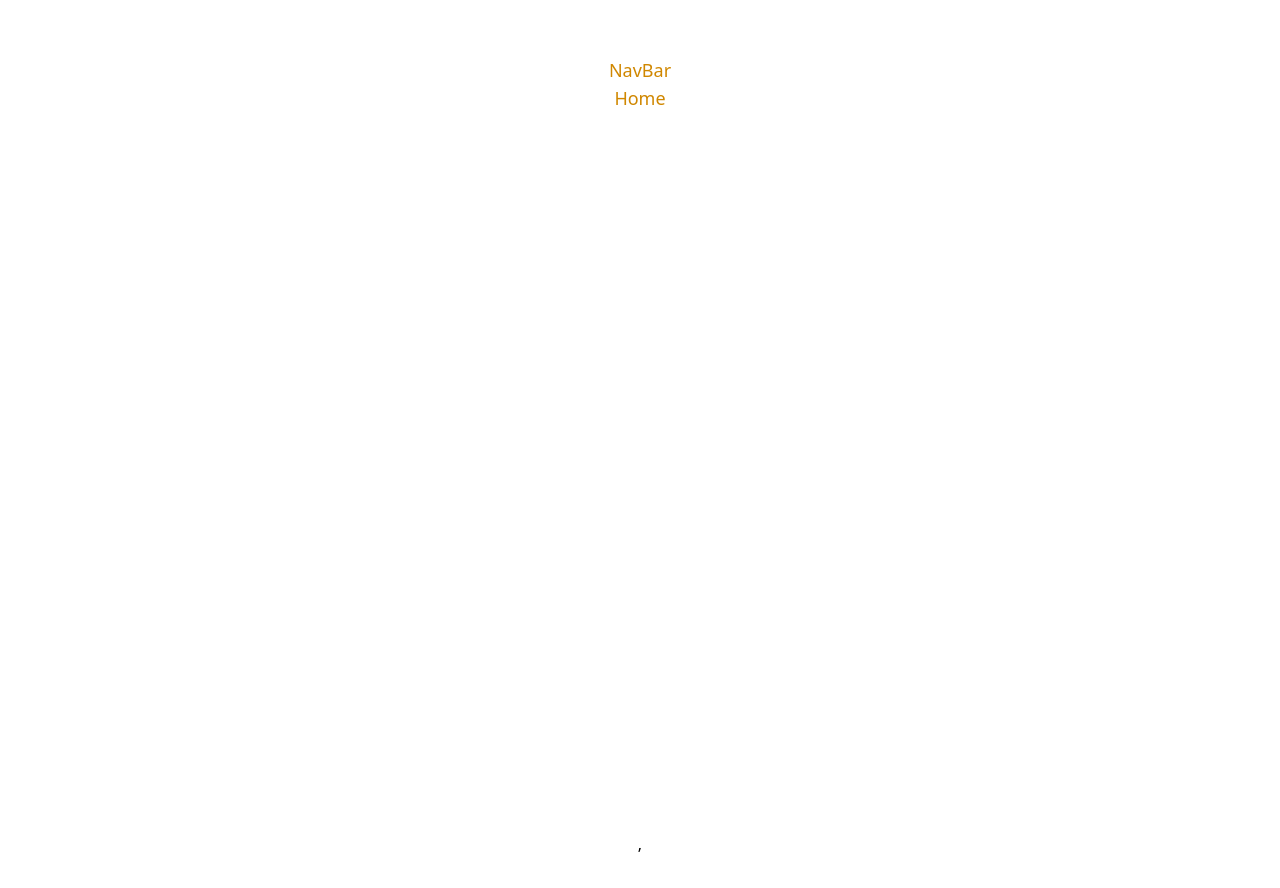
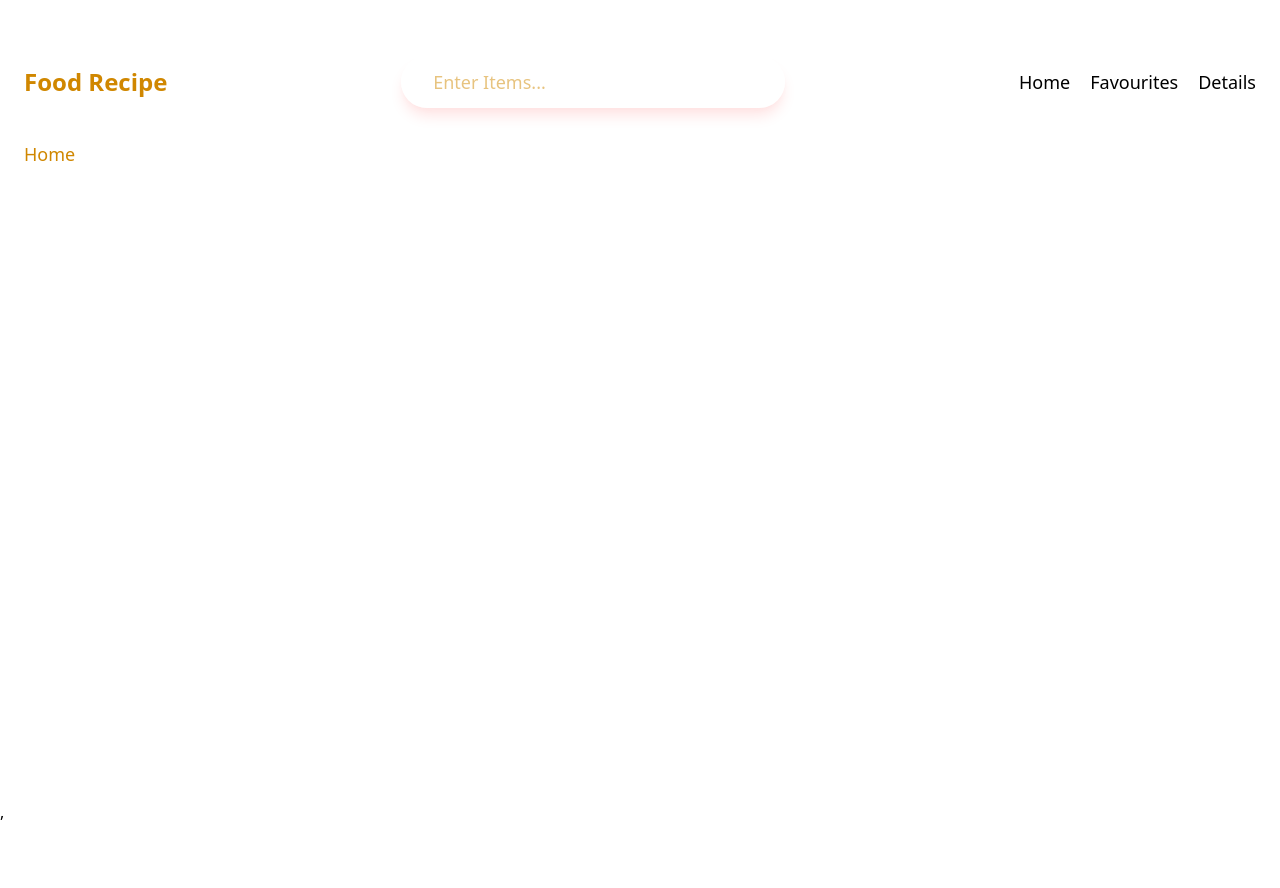
Before and after one commit to ExpixelStudio/react-collection, a React (Vite) app in the folder recipe-app/: page / in a window 1280 px wide. After the commit the page ends 824 px from the top, so only its background shows below. Built offline with nearby package versions, Linux system fonts and the light colour scheme.

Commit message:
Setup page NavLinks for Navbar. Created context folder and GlobalState Component. Imported global state to main.js and wrapped main App component.

```diff
--- a/recipe-app/src/App.css
+++ b/recipe-app/src/App.css
@@ -1,8 +1,9 @@
 /* @import "tailwindcss"; */
 
-#root {
+/* #root {
   max-width: 1280px;
   margin: 0 auto;
   padding: 2rem;
   text-align: center;
 }
+ */
--- a/recipe-app/src/components/navbar/index.jsx
+++ b/recipe-app/src/components/navbar/index.jsx
@@ -1,8 +1,45 @@
+import { NavLink } from "react-router-dom";
 
+export default function NavBar() {
+  return (
+    <div className="flex justify-between items-center py-8 container mx-auto flex-col lg:flex-row gap-5 lg:gap-0">
+      <h2 className="text-2xl font-semibold">Food Recipe</h2>
 
+      <form action="">
+        <input
+          type="text"
+          name="search"
+          placeholder="Enter Items..."
+          className="bg-white/75 p-3 px-8 rounded-full outline-none lg:w-96 shadow-lg shadow-red-100 focus:shadow-red-200"
+        />
+      </form>
 
-export default function NavBar(){
-   return (
-      <div>NavBar</div>
-   )
+      <ul className="flex gap-5">
+        <li>
+          <NavLink
+            to={"/"}
+            className="text-black hover:text-gray-500 duration-300"
+          >
+            Home
+          </NavLink>
+        </li>
+        <li>
+          <NavLink
+            to={"/favourites"}
+            className="text-black hover:text-gray-500 duration-300"
+          >
+            Favourites
+          </NavLink>
+        </li>
+        <li>
+          <NavLink
+            to={"/details"}
+            className="text-black hover:text-gray-500 duration-300"
+          >
+            Details
+          </NavLink>
+        </li>
+      </ul>
+    </div>
+  );
 }
--- /dev/null
+++ b/recipe-app/src/context/index.jsx
@@ -0,0 +1,9 @@
+import { createContext } from "react";
+//Context provides a way to pass data through the component tree without having to pass props down manually at every level.
+
+export const GlobalContext = createContext(null);
+
+
+export default function GlobalState({children}){
+   return <GlobalContext.Provider>{children}</GlobalContext.Provider>;
+}
--- a/recipe-app/src/main.jsx
+++ b/recipe-app/src/main.jsx
@@ -3,12 +3,15 @@
 import {BrowserRouter} from 'react-router-dom';
 import './index.css'
 import App from './App.jsx'
+import GlobalState from './context/index.jsx';
 
 createRoot(document.getElementById('root')).render(
   <BrowserRouter>
 
     <StrictMode>
-      <App />
+      <GlobalState>
+        <App />
+      </GlobalState>
     </StrictMode>,
 
   </BrowserRouter>
```
